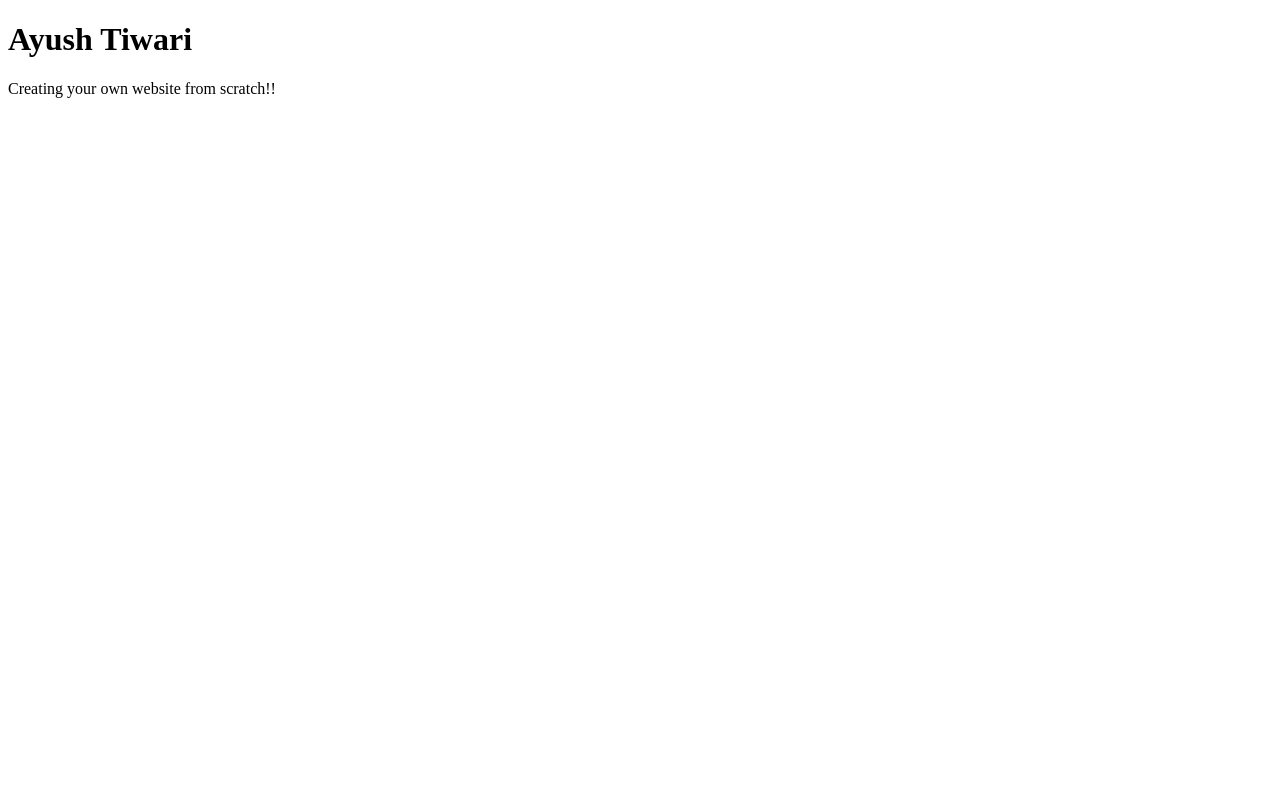
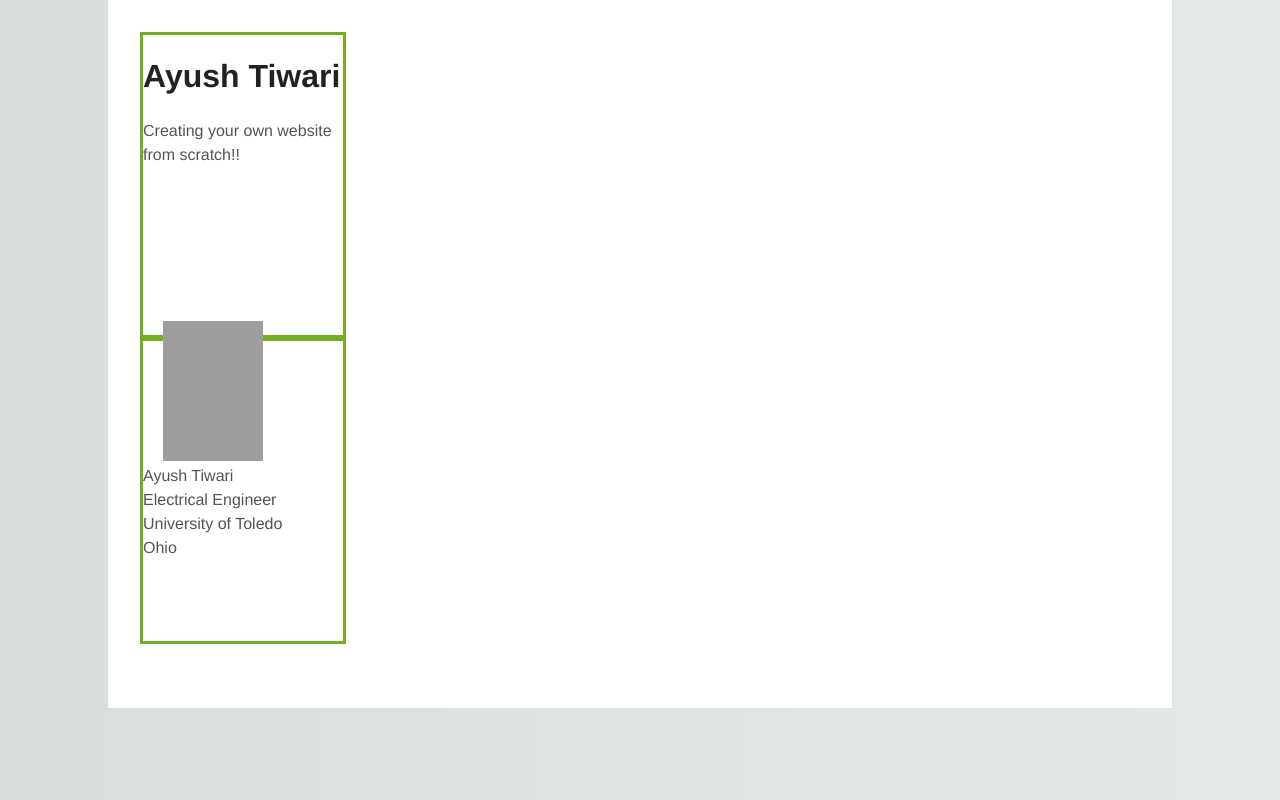
Before and after one commit to ayutiwas/web-page, a plain HTML site: page Website/index.html in a window 1280 px wide. Drawn offline with Linux system fonts and the light colour scheme; grey boxes are pictures that could not be loaded.

Commit message:
CSS changed to suit the website

```diff
--- a/Website/index.html
+++ b/Website/index.html
@@ -1,11 +1,19 @@
 <!DOCTYPE html>
 <html>
     <head>
+        <link rel="stylesheet" href="style.css">
+        <script src="function.js" type="text/javascript" language="javascript"></script>
         <title>Electrical Engineer's daily banter</title>
     </head>
     <body>
-        <h1>Ayush Tiwari</h1>
-        <p>Creating your own website from scratch!!</p>
+        <div class = "text"><h1>Ayush Tiwari</h1>
+        <p>Creating your own website from scratch!!</p></div>
+
+        <div class = "picture"><img src="\images\image_self.jpg" alt="Picture" ><p class="box">Ayush Tiwari<br/>
+            Electrical Engineer<br/>
+            University of Toledo<br/>
+            Ohio</p></div>
     </body>
 
+
 </html>
--- a/Website/style.css
+++ b/Website/style.css
@@ -1,5 +1,54 @@
-div
-{
-    width : 300px;
-    float : right;
+html {
+    background: #e6e9e9;
+    background-image: linear-gradient(270deg, rgb(230, 233, 233) 0%, rgb(216, 221, 221) 100%);
+    -webkit-font-smoothing: antialiased;
 }
+
+body {
+    background: #fff;
+    box-shadow: 0 0 2px rgba(0, 0, 0, 0.06);
+    color: #545454;
+    font-family: "Helvetica Neue", Helvetica, Arial, sans-serif;
+    font-size: 16px;
+    line-height: 1.5;
+    margin: 0 auto;
+    max-width: 1000px;
+    padding: 2em 2em 4em;
+}
+
+h1, h2, h3, h4, h5, h6 {
+    color: #222;
+    font-weight: 600;
+    line-height: 1.3;
+}
+
+h2 {
+    margin-top: 1.3em;
+}
+
+a {
+    color: #0083e8;
+}
+
+b, strong {
+    font-weight: 600;
+}
+
+samp {
+    display: none;
+}
+
+img {
+    width: 140px;
+    height: 100px;
+    max-width: 95%;
+    transform: rotate(-90deg);
+}
+
+div{
+    position: relative;
+
+    width: 200px;
+    height: 300px;
+    border: 3px solid #73AD21;
+}
```
